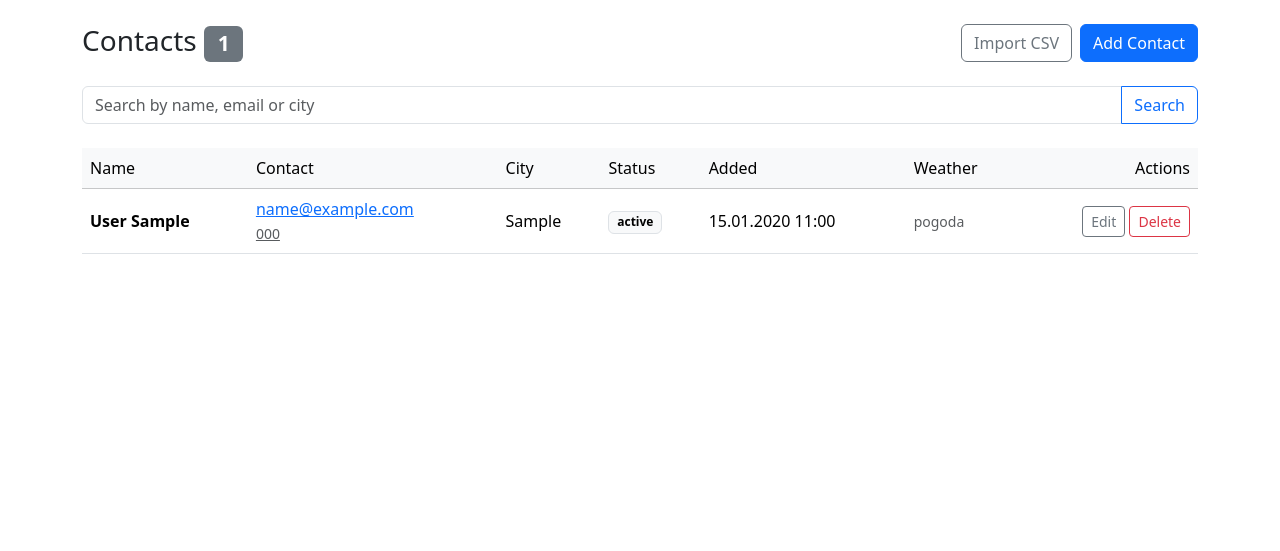
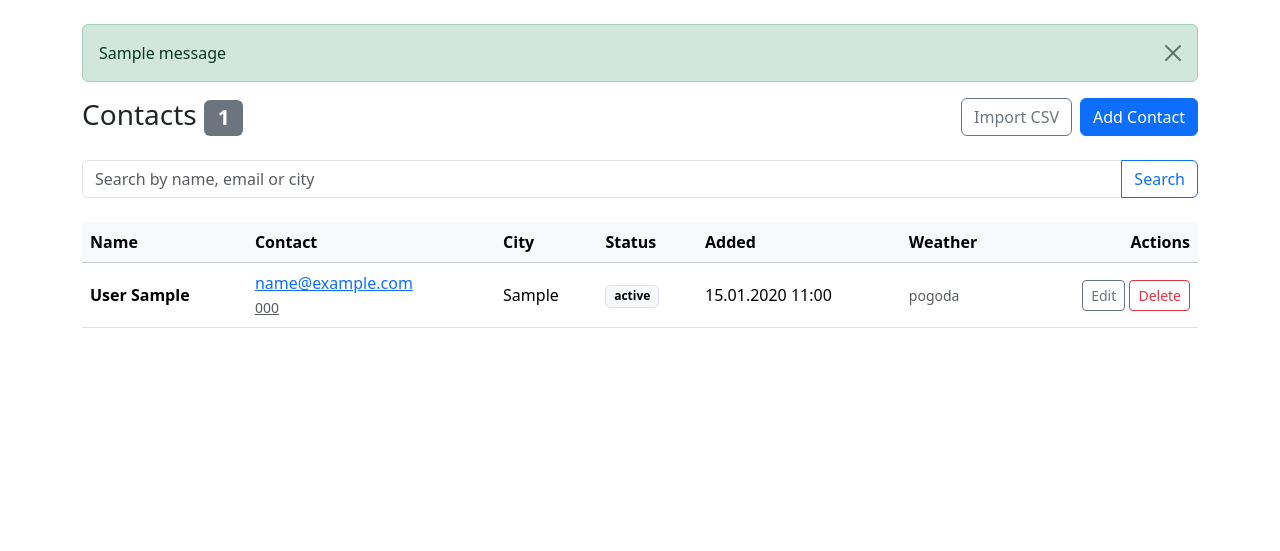
Before and after one commit to iventspl/contactlistapp, a Django app: page / in a window 1280 px wide. Shown: the part 57-608 px from the top of the page. Run offline with Django 5.2, Linux system fonts and the light colour scheme; tables that the repository leaves empty hold one stand-in row (values such as "Sample post"); one stand-in notice (Sample message) is shown.

Commit message:
feat(contacts): add contact deletion with confirmation
- Add POST-only contact_delete view and URL
- Confirm form submission via data-confirm attribute (base.js)
- Display Django messages as Bootstrap alerts

```diff
--- /dev/null
+++ b/contacts/static/contacts/js/base.js
@@ -0,0 +1,9 @@
+// event delegation for all forms with data-confirm
+document.body.addEventListener('submit', (e) => {
+    const submittedForm = e.target.closest('form[data-confirm]');
+    if (submittedForm) {
+        const confirmMessage = submittedForm.dataset.confirm;
+        const userDecision = window.confirm(confirmMessage);
+        if (!userDecision) e.preventDefault();
+    }
+});
--- a/contacts/templates/contacts/base.html
+++ b/contacts/templates/contacts/base.html
@@ -41,6 +41,12 @@
     </nav>
 
     <main class="container py-4 flex-grow-1">
+        {% for message in messages %}
+            <div class="alert alert-{{ message.tags }} alert-dismissible fade show" role="alert">
+                {{ message }}
+                <button type="button" class="btn-close" data-bs-dismiss="alert" aria-label="Close"></button>
+            </div>
+        {% endfor %}
         {% block content %}{% endblock content%}
     </main>
 
@@ -51,6 +57,7 @@
         </div>
     </footer>
 
+    <script src="{% static 'contacts/js/base.js' %}"></script>
     <script src="https://cdn.jsdelivr.net/npm/bootstrap@5.3.8/dist/js/bootstrap.bundle.min.js"></script>
     {% block extra_js %}{% endblock extra_js %}
 </body>
--- a/contacts/templates/contacts/contact_list.html
+++ b/contacts/templates/contacts/contact_list.html
@@ -1,8 +1,7 @@
 {% extends 'contacts/base.html' %}
-{% block title %}{% endblock title %}
 
 {% block content %}
-    <!-- Header -->
+    {# Header #}
      <div class="d-flex flex-wrap justify-content-between align-items-center gap-2 mb-4">
         <h1 class="h3 mb-0">
             Contacts <span class="badge text-bg-secondary align-middle">{{ contacts|length }}</span>
@@ -13,13 +12,13 @@
         </div>
      </div>
 
-     <!-- Search -->
+     {# Search #}
      <form method="get" class="mb-4" role="search">
         <div class="input-group">
-            <!-- todo keep current seach phrase -->
+            {# todo keep current search phrase #}
             <input class="form-control" name="q" type="search" placeholder="Search by name, email or city" aria-label="Search contacts" value="">
             <button class="btn btn-outline-primary" type="submit">Search</button>
-            <!-- todo add clear link shown when search is active -->
+            {# todo add clear link shown when search is active #}
         </div>
      </form>
 
@@ -27,13 +26,13 @@
         <table class="table table-hover align-middle">
             <thead class="table-light">
                 <tr>
-                    <td scope="col">Name</td>
-                    <td scope="col">Contact</td>
-                    <td scope="col">City</td>
-                    <td scope="col">Status</td>
-                    <td scope="col">Added</td>
-                    <td scope="col">Weather</td>
-                    <td scope="col" class="text-end">Actions</td>
+                    <th scope="col">Name</th>
+                    <th scope="col">Contact</th>
+                    <th scope="col">City</th>
+                    <th scope="col">Status</th>
+                    <th scope="col">Added</th>
+                    <th scope="col">Weather</th>
+                    <th scope="col" class="text-end">Actions</th>
                 </tr>
             </thead>
             <tbody>
@@ -48,17 +47,19 @@
                         <td><span class="badge text-bg-light border">{{ contact.status }}</span></td>
                         <td class="text-nowrap">{{ contact.created_on|date:"d.m.Y H:i" }}</td>
                         <td class="small text-body-secondary">pogoda</td>
-                        <td class="text-end text-nowrap">
+                        <td class="text-end text-nowrap ">
                             <a href="#" class="btn btn-sm btn-outline-secondary">Edit</a>
-                            <!-- delete as form post with csrf not link -->
-                            <a href="#" class="btn btn-sm btn-outline-danger">Delete</a>
+                            <form class="d-inline" data-confirm="Are you sure that you want to delete this contact?" method="post" action="{% url 'contacts:contact_delete' contact.id %}">
+                                {% csrf_token %}
+                                <button type="submit" class="btn btn-sm btn-outline-danger">Delete</button>
+                            </form>
                         </td>
                     </tr>
                 {% empty %}
                     <tr>
                         <td colspan="7" class="text-center text-body-secondary py-5">
-                            <!-- todo different message for no result and no contacts -->
-                            No contacts yes. Add a new one!
+                            {# todo different message for no result and no contacts #}
+                            No contacts yet. Add a new one!
                         </td>
                     </tr>
                 {% endfor %}
--- a/contacts/urls.py
+++ b/contacts/urls.py
@@ -4,4 +4,5 @@ from . import views
 app_name = 'contacts'
 urlpatterns = [
     path('', views.contacts_list, name='contacts_list'),
+    path('<int:pk>/delete/', views.contact_delete, name='contact_delete'),
 ]
--- a/contacts/views.py
+++ b/contacts/views.py
@@ -1,4 +1,6 @@
-from django.shortcuts import render
+from django.shortcuts import render, get_object_or_404, redirect
+from django.contrib import messages
+from django.views.decorators.http import require_POST
 from .models import Contact
 
 def contacts_list(request):
@@ -7,3 +9,11 @@ def contacts_list(request):
         'contacts': contacts,
     }
     return render(request, 'contacts/contact_list.html', context)
+
+
+@require_POST
+def contact_delete(request, pk):
+    contact = get_object_or_404(Contact, pk=pk)
+    contact.delete()
+    messages.success(request, f"Deleted {contact} from contact list")
+    return redirect('contacts:contacts_list')
```
Also changed, not shown: contact_list/settings.py (+7 -0 lines).
